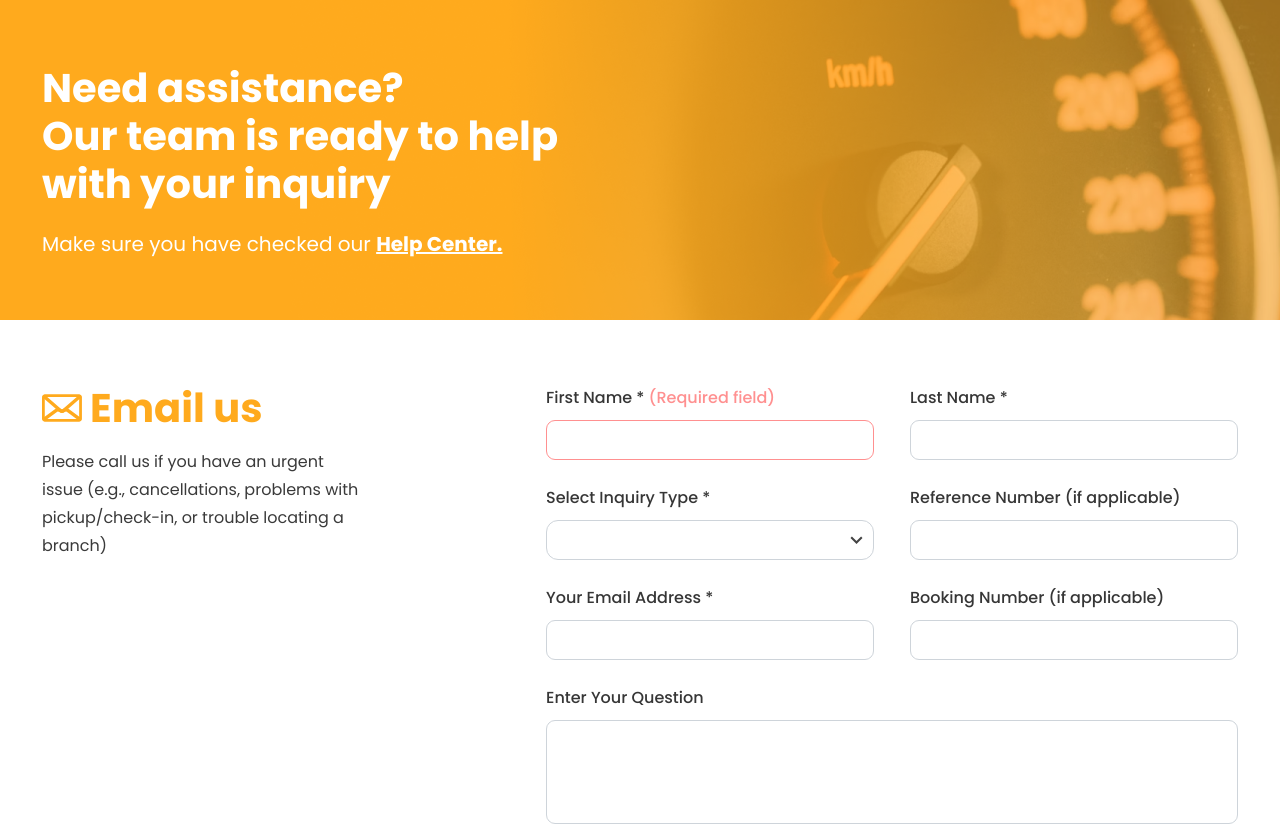
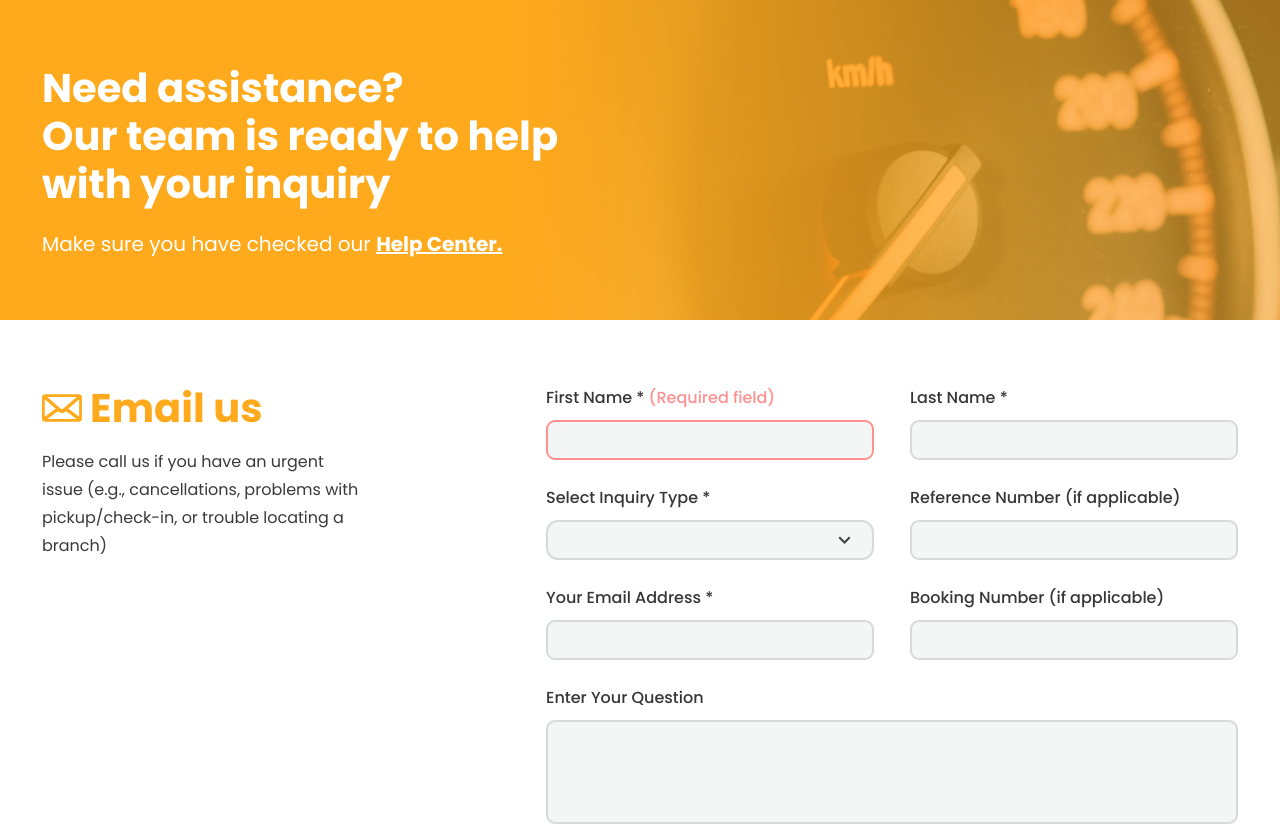
Before and after one commit to Bespalov-D-A/nextjs_boilerplate, a Next.js app: page / in a window 1280 px wide. Shown: the top 825 px of the page. Built offline with nearby package versions, Linux system fonts and the light colour scheme.

Commit message:
fix bugs

```diff
--- a/src/app/contactUs/Email/components/Select/index.tsx
+++ b/src/app/contactUs/Email/components/Select/index.tsx
@@ -20,7 +20,6 @@ interface ITextInput {
 
 const CustomSelect:FC<ITextInput> = ({label, required, errorMessage, error}) => {
   const [opened, setOpened] = useState(false);
-  console.log(opened)
   return (
     <div className={`${styles.inputWrap} ${error && styles.inputError}`}>
       <label>
--- a/src/app/contactUs/Email/components/Select/select.module.scss
+++ b/src/app/contactUs/Email/components/Select/select.module.scss
@@ -19,6 +19,12 @@
     height: 40px;
     min-height: 40px;
     border-radius: 9px;
+    background-color: $inputBg;
+    border-color: $lightGray;
+    border-width: 2px;
+  }
+  input + div {
+    margin-right: 12px;
   }
 }
 .inputError {
--- a/src/app/contactUs/Email/components/TextInput/textInput.module.scss
+++ b/src/app/contactUs/Email/components/TextInput/textInput.module.scss
@@ -19,6 +19,9 @@
     height: 40px;
     min-height: 40px;
     border-radius: 9px;
+    border-color: $lightGray;
+    border-width: 2px;
+    background-color: $inputBg;
   }
 }
 .inputError {
--- a/src/app/contactUs/Email/components/Textarea/textarea.module.scss
+++ b/src/app/contactUs/Email/components/Textarea/textarea.module.scss
@@ -14,6 +14,9 @@
     height: 104px;
     min-height: 104px;
     border-radius: 9px;
+    background-color: $inputBg;
+    border-color: $lightGray;
+    border-width: 2px;
   }
 }
 .inputError {
--- a/src/app/contactUs/Header/header.module.scss
+++ b/src/app/contactUs/Header/header.module.scss
@@ -11,9 +11,16 @@
   padding: 64px 0;
   margin-bottom: 64px;
 
-  @media only screen and (min-device-pixel-ratio: 2) {
+  @include retina {
     background-image: url('/images/header/header@2x.png');
   }
+  @include max-md {
+    height: auto;
+    padding: 45px 0;
+    background-image: none;
+    background-color: $orangeYellow;
+  }
+
 }
 .title {
   @extend .text40;
--- a/src/app/ui/_mixinMedia.scss
+++ b/src/app/ui/_mixinMedia.scss
@@ -1,3 +1,8 @@
+@mixin retina {
+  @media only screen and (min-device-pixel-ratio: 2) {
+    @content;
+  }
+}
 @mixin max-lg {
   @media (max-width: 1124px) {
     @content;
--- a/src/app/ui/_vars.scss
+++ b/src/app/ui/_vars.scss
@@ -5,3 +5,5 @@ $darkText: #3A3A3A;
 $success: #3EB12B;
 $darkGreen: #006600;
 $wrongInput: #FF9090;
+$lightGray: #D7D9DA;
+$inputBg: #F4F5F5;
```
